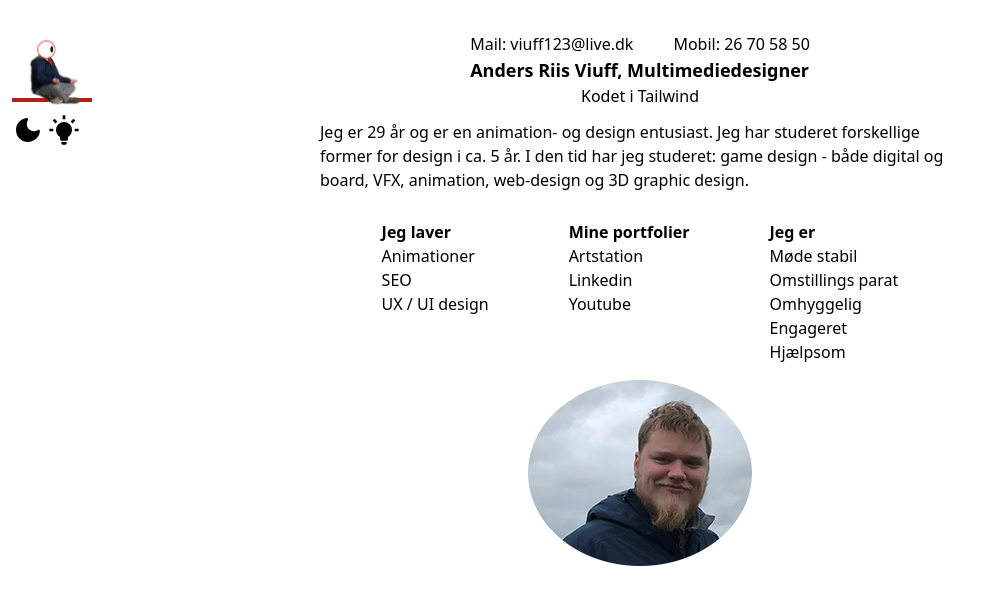
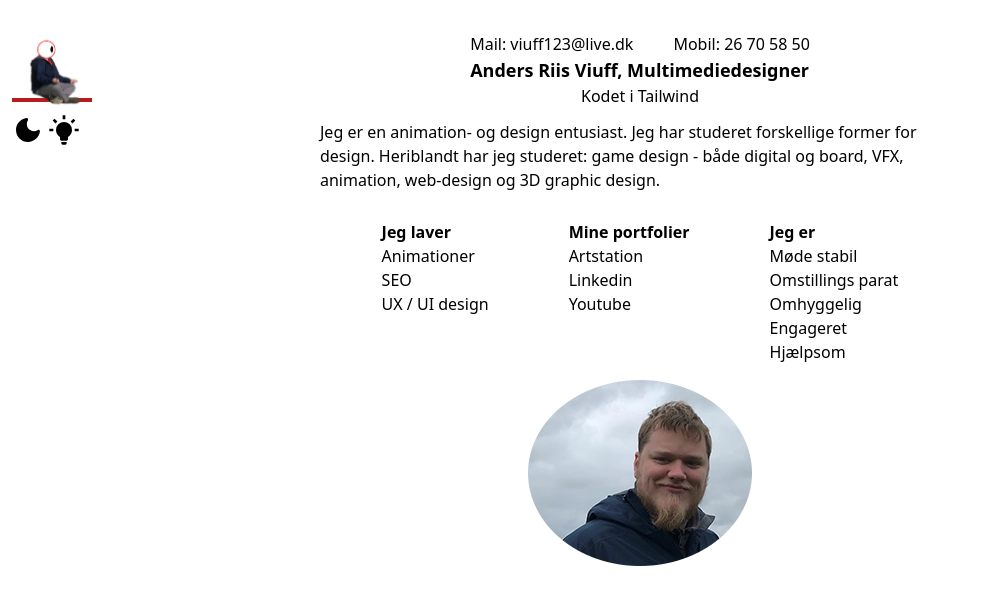
Before and after one commit to ARViuff/visit-kort, a website built with Vite: page src/index.html in a window 1280 px wide. Shown: the top 604 px of the page, without its empty margins (0-993 px from the left). Built offline with nearby package versions, Linux system fonts and the light colour scheme.

Commit message:
wording changed

```diff
--- a/src/index.html
+++ b/src/index.html
@@ -30,10 +30,9 @@
     <section id="5">
       <article class="my-3 w-[40rem] dark:text-white">
         <p class="">
-          Jeg er 29 år og er en animation- og design entusiast. Jeg har studeret
-          forskellige former for design i ca. 5 år. I den tid har jeg studeret:
-          game design - både digital og board, VFX, animation, web-design og 3D
-          graphic design.
+          Jeg er en animation- og design entusiast. Jeg har studeret forskellige
+          former for design. Heriblandt har jeg studeret: game design - både
+          digital og board, VFX, animation, web-design og 3D graphic design.
         </p>
       </article>
     </section>
```
